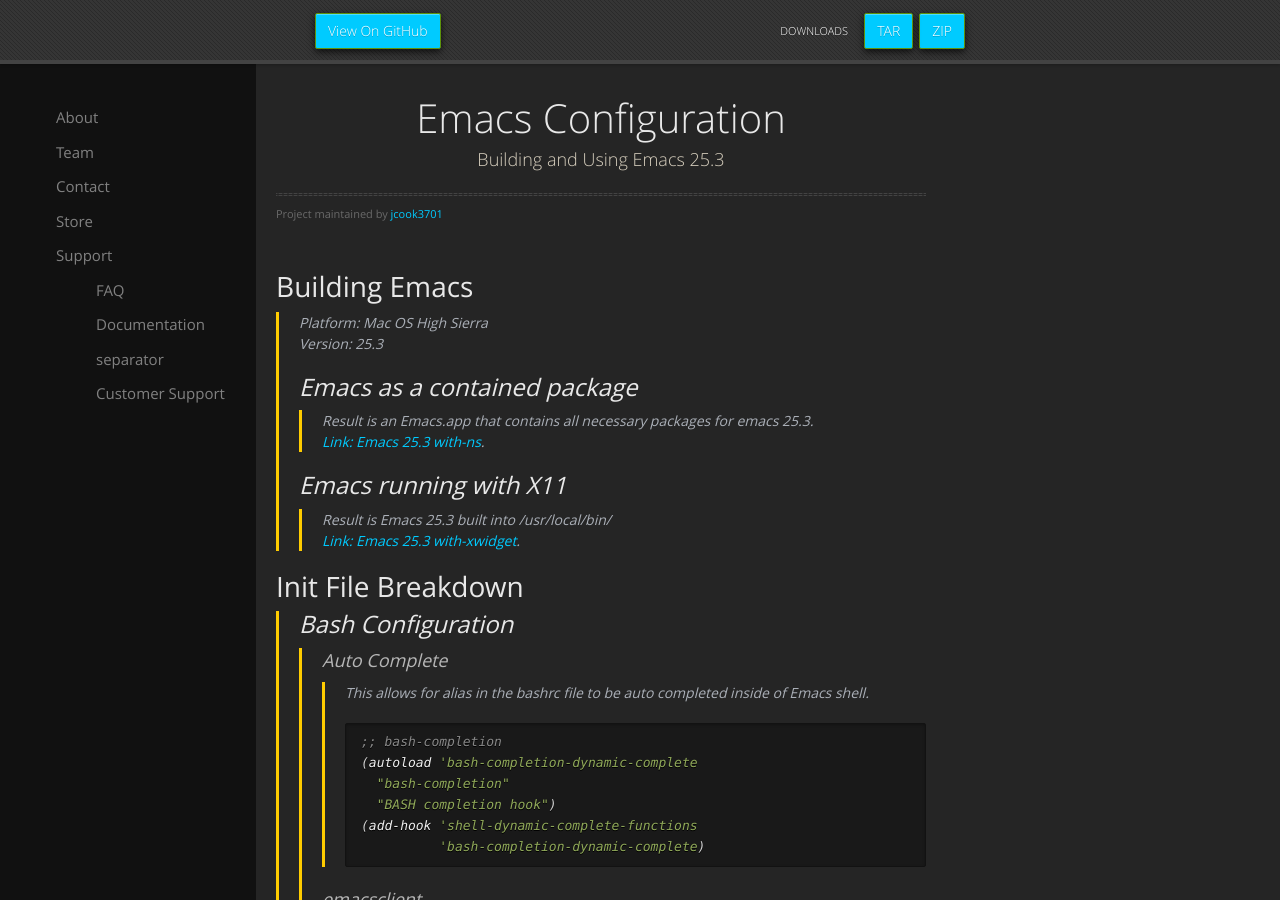
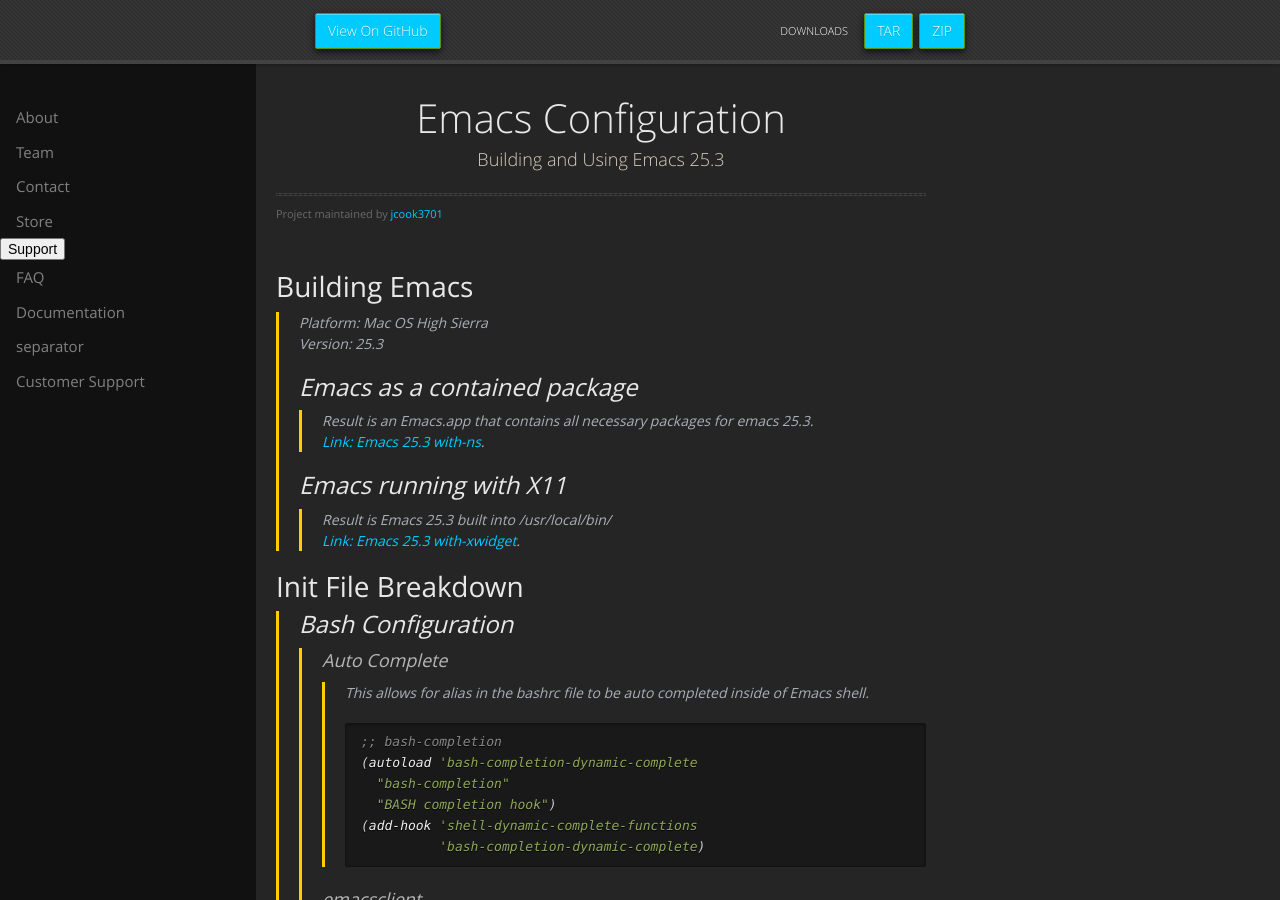
Before and after one commit to jcook3701/emacs_configuration, a Jekyll site: the page built from docs/index.md, in a window 1280 px wide and 900 px high. Built offline with Jekyll 4.4.1, drawn with Linux system fonts in a browser that asks for light colours; our own code applies the rules of GitHub Pages for plain Markdown files.

Commit message:
testing custom nav bar

```diff
--- a/docs/_includes/navigation.html
+++ b/docs/_includes/navigation.html
@@ -14,13 +14,42 @@
 {% endfor %}
 
 <!-- Then we build the nav bar. -->
+
+<div class="sidenav">
+    {% for entry in site.data.navigation %}
+        {% if entry.url == current_page %}
+            {% assign current = ' class="current"' %}
+        {% else %}
+            <!-- We have to declare it 'null' to ensure it doesn't propagate. -->
+            {% assign current = null %}
+        {% endif %}
+        {% assign sublinks = entry.sublinks %}
+        {% if sublinks %}
+        <button{{ current }} class="dropdown-btn">{{ entry.title }}
+	    <i class="fa fa-caret-down"></i>
+	</button>
+        <div class="dropdown-container">
+          {% for sublink in sublinks %}
+          <a href="{{ site.baseurl }}{{ sublink.url }}">{{ sublink.title }}</a>
+          {% endfor %}
+        </div>
+        {% else %}
+        <a{{ current }} href="{{ site.baseurl }}{{ entry.url }}">{{ entry.title }}</a>
+        {% endif %}
+    {% endfor %}
+</div>
+
+
+
+<!--
+This was below <div class="dropdown-container">
+<a href="{{ site.baseurl }}{{ entry.url }}">{{ entry.title }}</a>
 <nav>
     <ul>
     {% for entry in site.data.navigation %}
         {% if entry.url == current_page %}
             {% assign current = ' class="current"' %}
         {% else %}
-            <!-- We have to declare it 'null' to ensure it doesn't propagate. -->
             {% assign current = null %}
         {% endif %}
         {% assign sublinks = entry.sublinks %}
@@ -39,3 +68,4 @@
     {% endfor %}
     </ul>
 </nav>
+-->
```
